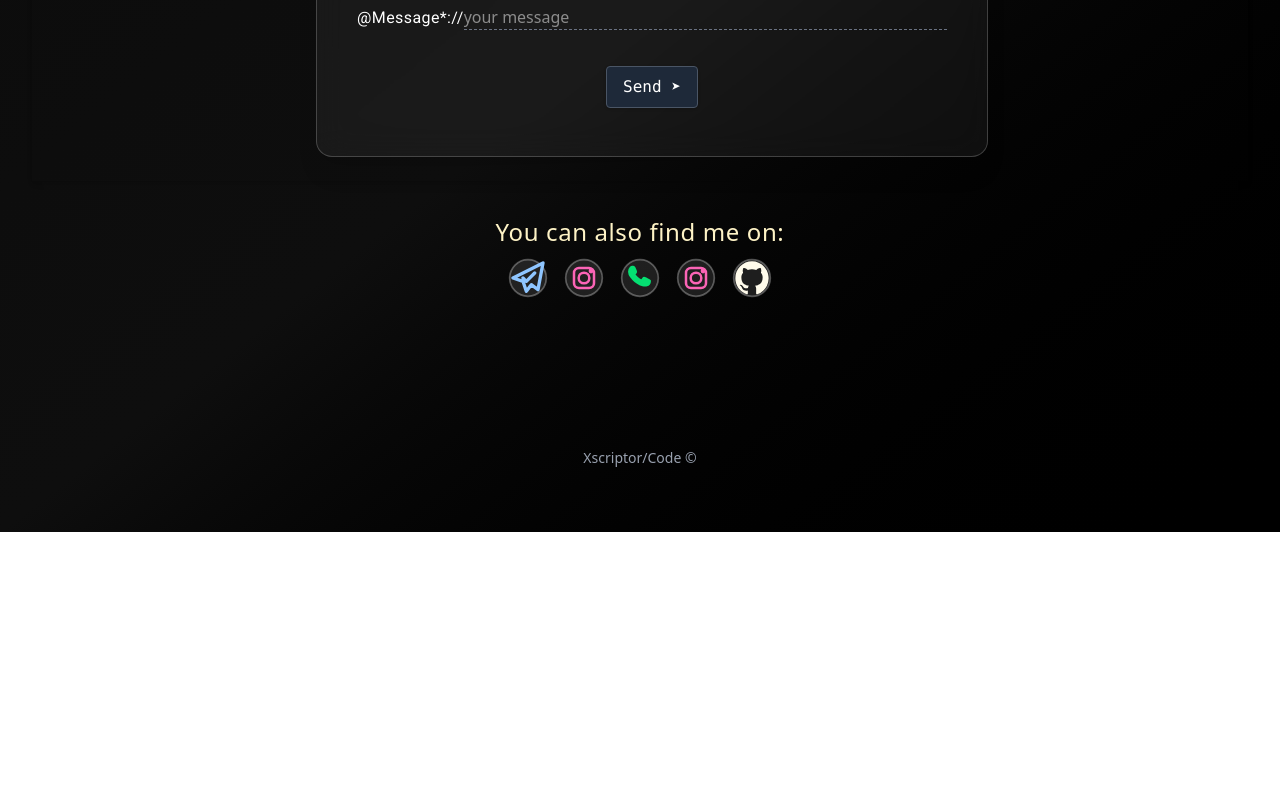
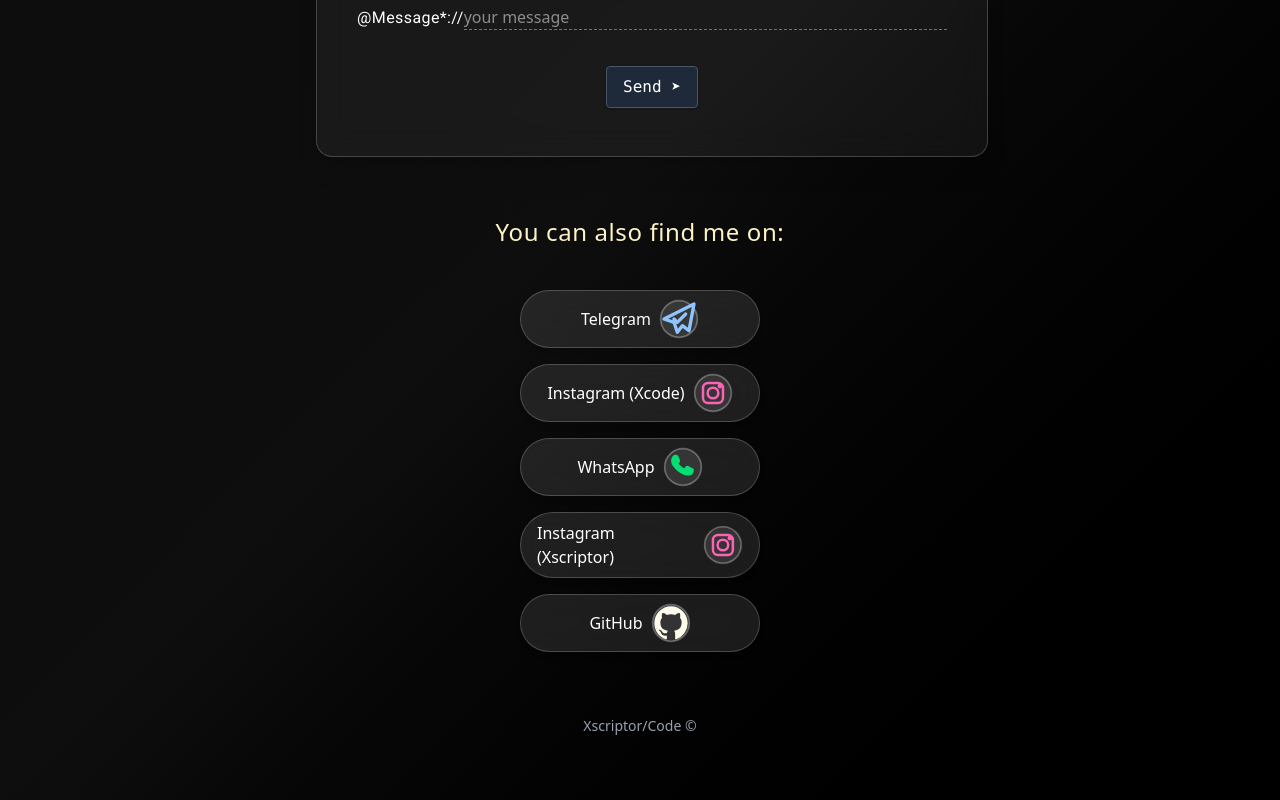
Before and after one commit to xscriptorcode/xscriptorcode.github.io, a Next.js app: page /contact in a window 1280 px wide. Shown: the part 478-1278 px from the top of the page. Before the commit the page ends 1010 px from the top, so only its background shows below. Built offline with nearby package versions, Linux system fonts and the light colour scheme.

Commit message:
update contact page

```diff
--- a/src/app/contact/page.tsx
+++ b/src/app/contact/page.tsx
@@ -18,8 +18,8 @@
   return (
     <div>
       <CustomRippleCursor />
-      <main className={`${PagesStyles.mainContainer} fadeInUp`}>
-        <div className="flex-1 relative p-6 lg:pl-12 shadow-md min-h-[224px] flex flex-col justify-start">
+      <main className={`${PagesStyles.mainContainer} min-h-0`}>
+        <div className="flex-1 relative p-6 lg:pl-12 min-h-[224px] flex flex-col justify-start">
           <h1 className={`${PagesStyles.titles} ${Roboto_font.className}`}>
             <DecryptedText
               text="Contact"
@@ -48,14 +48,50 @@
             />
           </h2>
         </div>
-        <div className="flex flex-row items-center justify-center gap-4 -mt-2">
-          <a href="https://t.me/xscriptor" target="_blank"><TelegramIcon /></a>
-          <a href="https://instagram.com/xscriptorcode" target="_blank"><InstagramIcon /></a>
-          <a href="https://wa.me/34666938748?text=Hello!" target="_blank"><WhatsappIcon /></a>
-          <a href="https://instagram.com/xscriptor" target="_blank"><InstagramIcon /></a>
-          <a href="https://github.com/xscriptorcode" target="_blank"><GithubIcon /></a>
+        <div className="flex flex-col items-center gap-4 mt-6">
+          <a
+            href="https://t.me/xscriptor"
+            target="_blank"
+            className="flex items-center justify-center gap-2 w-60 px-4 py-2 text-white bg-white/10 border border-white/20 backdrop-blur-lg rounded-full shadow-md transition-colors duration-300 hover:text-yellow-400"
+          >
+            Telegram <TelegramIcon />
+          </a>
+
+          <a
+            href="https://instagram.com/xscriptorcode"
+            target="_blank"
+            className="flex items-center justify-center gap-2 w-60 px-4 py-2 text-white bg-white/10 border border-white/20 backdrop-blur-lg rounded-full shadow-md transition-colors duration-300 hover:text-yellow-400"
+          >
+            Instagram (Xcode) <InstagramIcon />
+          </a>
+
+          <a
+            href="https://wa.me/34666938748?text=Hello!"
+            target="_blank"
+            className="flex items-center justify-center gap-2 w-60 px-4 py-2 text-white bg-white/10 border border-white/20 backdrop-blur-lg rounded-full shadow-md transition-colors duration-300 hover:text-yellow-400"
+          >
+            WhatsApp <WhatsappIcon />
+          </a>
+
+          <a
+            href="https://instagram.com/xscriptor"
+            target="_blank"
+            className="flex items-center justify-center gap-2 w-60 px-4 py-2 text-white bg-white/10 border border-white/20 backdrop-blur-lg rounded-full shadow-md transition-colors duration-300 hover:text-yellow-400"
+          >
+            Instagram (Xscriptor) <InstagramIcon />
+          </a>
+
+          <a
+            href="https://github.com/xscriptorcode"
+            target="_blank"
+            className="flex items-center justify-center gap-2 w-60 px-4 py-2 text-white bg-white/10 border border-white/20 backdrop-blur-lg rounded-full shadow-md transition-colors duration-300 hover:text-yellow-400"
+          >
+            GitHub <GithubIcon />
+          </a>
         </div>
+
       </main>
     </div>
+
   );
 }
```
Also changed, not shown: 12 other files (tests, documents, lock files or other folders).
